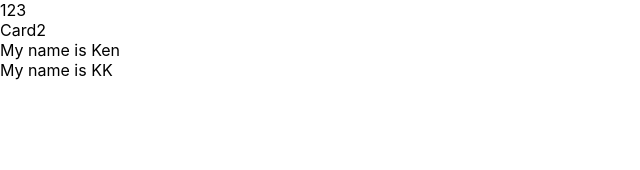
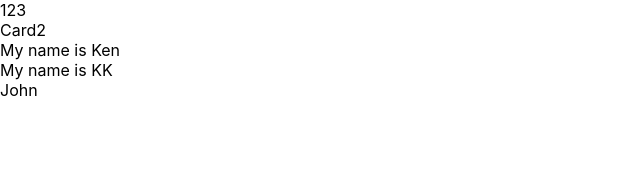
Before and after one commit to YouMinTW/react-tutorial, a React (Create React App) app: page / in a window 1280 px wide. Shown: the top 170 px of the page, without its empty margins (0-640 px from the left). Built offline with nearby package versions, Linux system fonts and the light colour scheme.

Commit message:
來亂的var
然而把 var nameIsJohn = 'John'
改了成 let nameIsJohn = 'John'
就可以避免全域污染

```diff
--- a/src/App.js
+++ b/src/App.js
@@ -1,5 +1,24 @@
 import React from 'react';
 import nameAnythingYouWant,{ sayNiHou as Nihou } from './sayHi.js'
+
+// 某個會被儲存在Global變數isJohn
+var isJohn = true
+if(isJohn) {
+  var nameIsJohn = 'John'
+}
+function Card4() {
+  return <div>{nameIsJohn}</div>
+}
+
+// 嘗試著解除下面這幾行程式碼的註解
+// Card4 = () => {
+//   if(isJohn === true)
+//   {
+//     nameIsJohn = 'Tom'
+//   }
+//   return <div>{nameIsJohn}</div>
+// }
+
 function App() {
   // nameAnythingYouWant他會直接指向有default的function
   nameAnythingYouWant()
@@ -11,6 +30,7 @@ function App() {
       <Card2/>
       <Card3 name={'Ken'}/>
       <Card3 name={'KK'}/>
+      <Card4 />
     </div>
   );
 }
```
